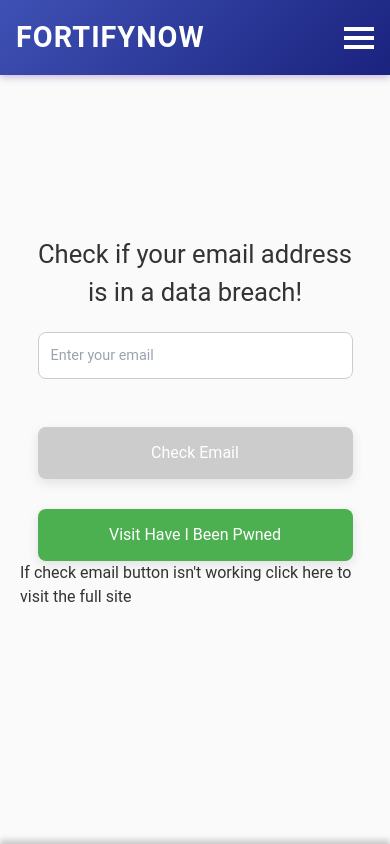
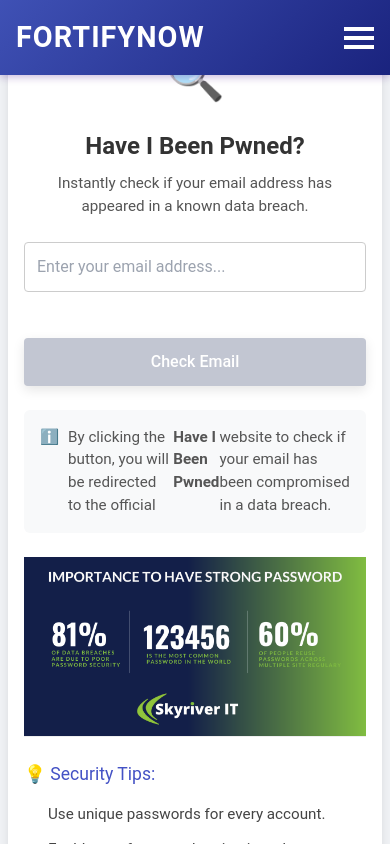
Before and after one commit to AD-Archer/FortifyNow, a React (Create React App) app: page /have-i-been-pwned in a window 390 px wide. Built offline with nearby package versions, Linux system fonts and the light colour scheme.

Commit message:
Update have I been Pwned page to remove api call, migrate to pnpm

```diff
--- a/package.json
+++ b/package.json
@@ -39,7 +39,10 @@
     ]
   },
   "devDependencies": {
+    "@babel/core": "7",
     "autoprefixer": "^10.4.20",
+    "eslint": "8",
+    "eslint-config-react-app": "^7.0.1",
     "postcss": "^8.4.47",
     "tailwindcss": "^3.4.14"
   }
--- /dev/null
+++ b/pnpm-workspace.yaml
@@ -0,0 +1,3 @@
+onlyBuiltDependencies:
+  - core-js
+  - core-js-pure
--- a/src/components/HaveIBeenPwned.js
+++ b/src/components/HaveIBeenPwned.js
@@ -3,102 +3,87 @@
 
 const HaveIBeenPwned = () => {
   const [email, setEmail] = useState("");
-  const [result, setResult] = useState(null);
-  const [loading, setLoading] = useState(false);
-  const [error, setError] = useState(null);
 
-  // Function to handle the API call
-  const checkPwned = async () => {
-    setLoading(true);
-    setError(null);
-    setResult(null);
-
-    const apiUrl = `https://haveibeenpwned.com/api/v3/breachedaccount/${email}`;
-
-    try {
-      const response = await fetch(apiUrl, {
-        method: "GET",
-        headers: {
-          "User-Agent": "YourAppNameHere", // HIBP requires a User-Agent header
-          "hibp-api-key": "YOUR_API_KEY", // Replace with your actual API key
-        },
-      });
-
-      if (response.ok) {
-        const data = await response.json();
-        setResult(data);
-      } else if (response.status === 404) {
-        setResult("No breaches found for this email!");
-      } else {
-        setError("Error fetching data, please try again.");
-      }
-    } catch (err) {
-      setError("Something went wrong, please try again later.");
-    } finally {
-      setLoading(false);
-    }
-  };
-
-  // Redirect with confirmation
-  const handleRedirect = () => {
+  // Function to handle the redirect to HIBP with email
+  const handleCheckAndRedirect = () => {
+    if (!email) return;
     const confirmRedirect = window.confirm(
-      "You are about to leave the site and visit Have I Been Pwned. Do you want to proceed?"
+      `You are about to leave the site and check your email (${email}) on Have I Been Pwned. Do you want to proceed?`
     );
-
     if (confirmRedirect) {
-      window.location.href = "https://haveibeenpwned.com";
+      const encodedEmail = encodeURIComponent(email);
+      window.location.href = `https://haveibeenpwned.com/account/${encodedEmail}`;
     }
   };
 
   return (
-    <div className="pwned-check-container">
-      <h2>Check if your email address is in a data breach!</h2>
+    <div className="pwned-container">
+      <div className="pwned-card">
+        <div className="pwned-icon">
+          <span role="img" aria-label="search">
+            🔍
+          </span>
+        </div>
 
+        <h2 className="pwned-title">Have I Been Pwned?</h2>
+
+        <p className="pwned-description">
+          Instantly check if your email address has appeared in a known data
+          breach.
+        </p>
+
+        <form
+          className="pwned-form"
+          onSubmit={(e) => {
+            e.preventDefault();
+            handleCheckAndRedirect();
+          }}
+        >
           <input
             type="email"
-        placeholder="Enter your email"
+            className="pwned-input"
+            placeholder="Enter your email address..."
             value={email}
             onChange={(e) => setEmail(e.target.value)}
+            required
           />
+          <button
+            className="pwned-btn"
+            type="submit"
+            disabled={!email}
+          >
+            Check Email
+          </button>
+        </form>
 
-      <button onClick={checkPwned} disabled={loading || !email}>
-        {loading ? "Checking..." : "Check Email"}
-      </button>
+        <div className="pwned-info">
+          <p>
+            <span className="info-icon">ℹ️</span> By clicking the button, you
+            will be redirected to the official{" "}
+            <b>Have I Been Pwned</b> website to check if your email has been
+            compromised in a data breach.
+          </p>
+        </div>
 
-      {result && (
-        <div className="result">
-          {Array.isArray(result) ? (
-            <div>
-              <h3>Breaches Found:</h3>
+        <div className="pwned-image-container">
+          <img
+            src="/images/importanceofstrongpasswords.png"
+            alt="Security illustration"
+            className="pwned-middle-image"
+          />
+        </div>
+
+        <div className="pwned-tips">
+          <h4>💡 Security Tips:</h4>
           <ul>
-                {result.map((breach) => (
-                  <li key={breach.Name}>
-                    <p>{breach.Name}</p>
-                    <p>{breach.Domain}</p>
-                    <a
-                      href={breach.Link}
-                      target="_blank"
-                      rel="noopener noreferrer"
-                    >
-                      More Info
-                    </a>
+            <li>Use unique passwords for every account.</li>
+            <li>Enable two-factor authentication wherever possible.</li>
+            <li>
+              Change your password immediately if your email is found in a breach.
             </li>
-                ))}
           </ul>
         </div>
-          ) : (
-            <p>{result}</p>
-          )}
       </div>
-      )}
-
-      {error && <div className="error">{error}</div>}
-
-      {/* Button to redirect to Have I Been Pwned */}
-      <button onClick={handleRedirect}>Visit Have I Been Pwned</button>
-      <label>
-        If check email button isn't working click here to visit the full site
-      </label>
     </div>
   );
 };
--- a/src/styles/HaveIBeenPwned.css
+++ b/src/styles/HaveIBeenPwned.css
@@ -1,151 +1,181 @@
-/* Ensure the body and html take up the full height */
-html, body {
-  height: 100%;
-  margin: 0; /* Remove default margin */
-  padding: 0; /* Remove default padding */
-}
+/* HaveIBeenPwned Component Styles */
 
-/* Pwned Check Page Styles */
-.pwned-check-container {
+.pwned-container {
   display: flex;
   flex-direction: column;
   align-items: center;
-  padding: 20px;
-  background-color: #fafafa;
-  min-height: 100vh; /* Ensures the container takes full height of the viewport */
-  justify-content: center; /* Centers the content vertically */
-  box-sizing: border-box;
+  justify-content: flex-start;
+  padding: 2rem 1rem;
+  min-height: 90vh;
+  background-color: #f0f2f5;
 }
 
-.pwned-check-container h2 {
-  font-size: 2rem;
-  color: #333;
-  margin-bottom: 30px; /* Increased margin to prevent clipping */
+.pwned-card {
+  background: white;
+  border-radius: 8px;
+  box-shadow: 0 2px 10px rgba(0, 0, 0, 0.1);
+  width: 100%;
+  max-width: 550px;
+  padding: 2rem;
+  margin: 0 auto;
+  display: flex;
+  flex-direction: column;
+  align-items: center;
   text-align: center;
-  padding: 0 15px; /* Ensure padding around header on small screens */
+  min-height: 80vh;
 }
 
-.pwned-check-container input {
+.pwned-icon {
+  font-size: 3rem;
+  margin-bottom: 1rem;
+  color: #4452c5;
+}
+
+.pwned-title {
+  font-size: 1.8rem;
+  margin-bottom: 0.5rem;
+  color: #333;
+  font-weight: 600;
+}
+
+.pwned-description {
+  color: #555;
+  margin-bottom: 1.5rem;
+  font-size: 1.05rem;
+  max-width: 90%;
+}
+
+.pwned-form {
+  width: 100%;
+  display: flex;
+  flex-direction: column;
+  margin-bottom: 1.5rem;
+}
+
+.pwned-input {
+  width: 100%;
   padding: 12px;
   font-size: 1rem;
-  border-radius: 8px;
-  margin-bottom: 20px;
   border: 1px solid #ccc;
-  width: 100%;
-  max-width: 500px; /* Wider max-width for larger screens */
-  box-sizing: border-box; /* Prevents clipping */
+  border-radius: 4px;
+  margin-bottom: 1rem;
 }
 
-.pwned-check-container button {
-  padding: 14px 28px;
-  font-size: 1rem;
-  background-color: #4caf50;
+.pwned-input:focus {
+  border-color: #4452c5;
+  outline: none;
+  box-shadow: 0 0 0 2px rgba(68, 82, 197, 0.2);
+}
+
+.pwned-btn {
+  padding: 12px 24px;
+  background-color: #4452c5;
   color: white;
   border: none;
-  border-radius: 8px;
+  border-radius: 4px;
+  font-size: 1rem;
+  font-weight: 500;
   cursor: pointer;
-  transition: background-color 0.3s ease;
-  width: 100%; /* Button spans full width */
-  max-width: 500px; /* Ensure button width aligns with input */
-  box-sizing: border-box;
+  transition: background-color 0.2s ease;
 }
 
-.pwned-check-container button:hover {
-  background-color: #388e3c;
+.pwned-btn:hover:not(:disabled) {
+  background-color: #3a45a1;
 }
 
-.pwned-check-container button:disabled {
-  background-color: #ccc;
+.pwned-btn:disabled {
+  background-color: #c2c6d2;
   cursor: not-allowed;
 }
 
-.pwned-check-container .result {
-  margin-top: 30px;
-  font-size: 1.2rem;
-  color: #333;
-  text-align: center; /* Center-align results */
-  padding: 0 15px; /* Ensure padding on smaller screens */
+.pwned-info {
+  background-color: #f8f9fa;
+  border-radius: 6px;
+  padding: 1rem;
+  margin-bottom: 1.5rem;
+  width: 100%;
+  text-align: left;
 }
 
-.pwned-check-container .error {
-  margin-top: 30px;
-  font-size: 1.2rem;
-  color: red;
-  text-align: center;
+.pwned-info p {
+  margin: 0;
+  color: #555;
+  font-size: 0.95rem;
+  display: flex;
+  align-items: flex-start;
 }
 
-.pwned-check-container ul {
-  list-style-type: none;
-  padding: 0;
-  margin-top: 20px; /* Added space between result and list */
+.info-icon {
+  margin-right: 8px;
+  min-width: 20px;
 }
 
-.pwned-check-container ul li {
-  margin-bottom: 12px;
-  text-align: center; /* Center-align list items */
+.pwned-tips {
+  width: 100%;
+  text-align: left;
+  border-top: 1px solid #eee;
+  padding-top: 1.5rem;
+  margin-top: auto;
 }
 
-.pwned-check-container ul li a {
-  color: #4caf50;
-  font-weight: bold;
-  text-decoration: none;
-  transition: color 0.3s ease;
+.pwned-tips h4 {
+  color: #4452c5;
+  margin-top: 0;
+  margin-bottom: 1rem;
+  font-size: 1.1rem;
 }
 
-.pwned-check-container ul li a:hover {
-  color: #388e3c;
-  text-decoration: underline;
+.pwned-tips ul {
+  margin: 0;
+  padding-left: 1.5rem;
 }
 
-/* Responsive Layout */
-@media (max-width: 768px) {
-  .pwned-check-container {
-    padding: 20px;
+.pwned-tips li {
+  margin-bottom: 0.75rem;
+  color: #444;
+  font-size: 0.95rem;
+}
+
+/* Responsive adjustments */
+@media (max-width: 600px) {
+  .pwned-container {
+    padding: 1rem 0.5rem;
+    min-height: auto;
   }
 
-  .pwned-check-container h2 {
-    font-size: 1.8rem; /* Slightly smaller text on mobile */
-    margin-bottom: 25px;
+  .pwned-card {
+    padding: 1.5rem 1rem;
+    min-height: auto;
   }
 
-  .pwned-check-container input {
-    max-width: 90%; /* Input takes up more space on smaller screens */
-    font-size: 1rem;
-    margin-bottom: 18px; /* Adjusted margin */
+  .pwned-title {
+    font-size: 1.5rem;
   }
 
-  .pwned-check-container button {
-    max-width: 90%; /* Button width adjusted */
-    font-size: 1rem;
-  }
-
-  .pwned-check-container .result, .pwned-check-container .error {
-    font-size: 1rem; /* Adjust font size for smaller screens */
-    margin-top: 25px;
-  }
-
-  .pwned-check-container ul li {
-    font-size: 1rem; /* Adjust list item font size */
+  .pwned-description {
+    font-size: 0.95rem;
   }
 }
 
-@media (max-width: 480px) {
-  .pwned-check-container h2 {
-    font-size: 1.6rem; /* Even smaller text on very small screens */
-    margin-bottom: 20px;
+@media (min-width: 1200px) {
+  .pwned-container {
+    padding: 3rem 1rem;
   }
 
-  .pwned-check-container input {
-    max-width: 90%;
-    font-size: 0.9rem; /* Slightly smaller font size for input */
+  .pwned-card {
+    padding: 3rem;
+    max-width: 800px;
   }
 
-  .pwned-check-container button {
-    max-width: 90%;
-    font-size: 1rem;
+  .pwned-form {
+    max-width: 600px;
   }
 
-  .pwned-check-container .result, .pwned-check-container .error {
-    font-size: 1rem;
+  .pwned-middle-image {
+    width: 450px;
+  }
+
+  .pwned-image-container {
+    margin: 2rem 0;
   }
 }
```
Also changed, not shown: 2 other files (tests, documents, lock files or other folders). Lines whose indentation alone changed are shown as unchanged.
